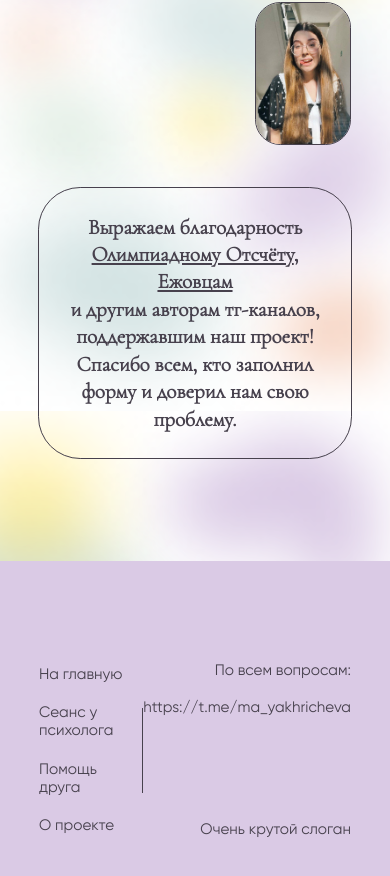
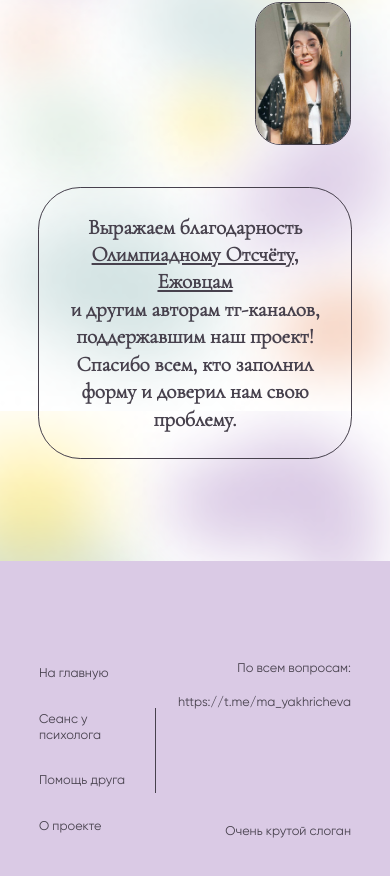
Before and after one commit to impanikaa/longread-app, a React (Create React App) app: page / in a window 390 px wide. Shown: the part 4005-4881 px from the top of the page. Built offline with nearby package versions, Linux system fonts and the light colour scheme.

Commit message:
адаптивность главной страницы и футера

```diff
--- a/src/components/footer/style.module.css
+++ b/src/components/footer/style.module.css
@@ -78,7 +78,7 @@
 
 @media (max-width: 600px) {
   .links {
-    font-size: 1.8vh;
+    font-size: 1.5vh;
   }
 
   .line {
@@ -86,7 +86,7 @@
   }
 
   .text {
-    font-size: 1.8vh;
+    font-size: 1.5vh;
   }
 
   .navbar_line {
```
